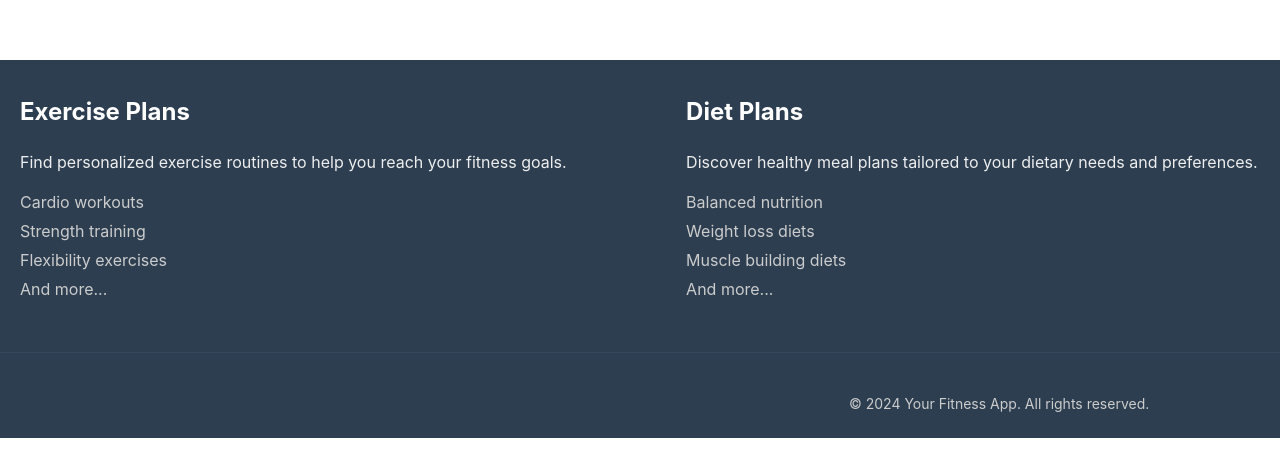
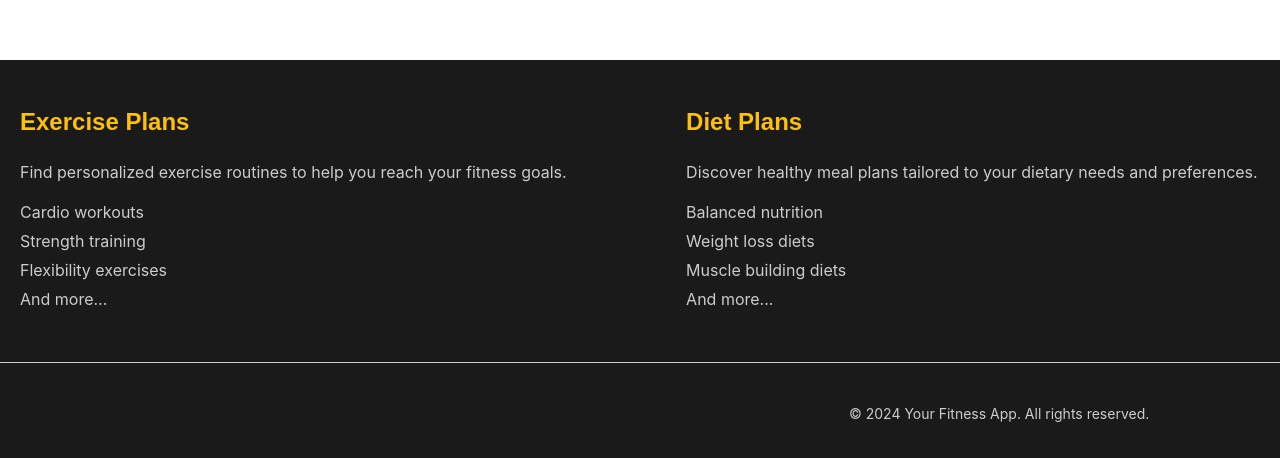
Before and after one commit to kalviumcommunity/S51_Manuel_Capstone_FreakingFit, a React (Vite) app in the folder Client/: page / in a window 1280 px wide. Shown: the part 584-1042 px from the top of the page. Built offline with nearby package versions, Linux system fonts and the light colour scheme.

Commit message:
footer updated

```diff
--- a/Client/src/component/Footer.css
+++ b/Client/src/component/Footer.css
@@ -1,8 +1,8 @@
 /* Footer.css */
 
 .footer-container {
-    background-color: #2c3e50; /* Dark blue background */
-    padding: 10px 0;
+    background-color: #1a1a1a; /* Dark background color */
+    padding: 20px 0;
 }
 
 .footer-content {
@@ -18,13 +18,15 @@
 }
 
 .footer-section h3 {
-    color: #fff; /* White text color */
+    color: #ffc107; /* Yellow text color */
     font-size: 24px;
+    font-family: 'Arial', sans-serif; /* Change font family */
     margin-bottom: 15px;
 }
 
 .footer-section p {
-    color: #eee; /* Light gray text color */
+    color: #ccc; /* Light gray text color */
+    font-size: 16px; /* Increase font size */
 }
 
 .footer-section ul {
@@ -33,22 +35,21 @@
 }
 
 .footer-section ul li {
-    color: #ccc; /* Medium gray text color */
+    color: #ccc; /* Light gray text color */
     margin-bottom: 5px;
+    font-size: 16px; /* Increase font size */
 }
 
 .social-icons {
     margin-top: 20px;
-    font-weight: bold;
 }
 
 .social-icons a {
-    color: white; /* White social icon color */
+    color: #fff; /* White social icon color */
     font-size: 24px;
     margin-right: 10px;
     text-decoration: none;
     transition: color 0.3s ease; /* Smooth color transition */
-    font-weight: bold;
 }
 
 .social-icons a:hover {
@@ -59,32 +60,11 @@
     text-align: center;
     margin-top: 30px;
     padding-top: 20px;
-    border-top: 1px solid #34495e; /* Darker blue border top */
-    color: #ccc; /* Medium gray text color */
+    border-top: 1px solid #ccc; /* Light gray border top */
+    color: #ccc; /* Light gray text color */
     animation: fade-in 0.5s ease-in-out; /* Fade-in animation */
 }
 
 .footer-bottom p {
     font-size: 14px;
 }
-
-  /* Keyframe animations */
-  @keyframes slide-up {
-    from {
-      opacity: 0;
-      transform: translateY(20px);
-    }
-    to {
-      opacity: 1;
-      transform: translateY(0);
-    }
-  }
-
-  @keyframes fade-in {
-    from {
-      opacity: 0;
-    }
-    to {
-      opacity: 1;
-    }
-  }
```
Lines whose indentation alone changed are shown as unchanged.
